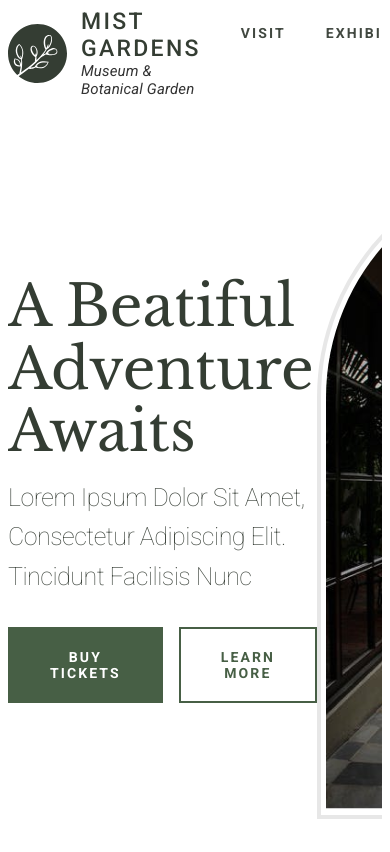
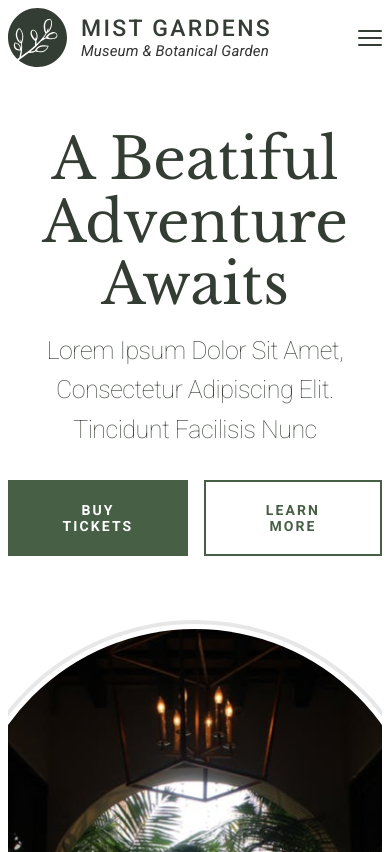
Before and after one commit to Fetyvest/garden, a plain HTML site: page index.html in a window 390 px wide. Drawn offline with nearby package versions, Linux system fonts and the light colour scheme.

Commit message:
Add files via upload

```diff
--- a/css/basic.css
+++ b/css/basic.css
@@ -8,7 +8,7 @@
 }
 
 .container {
-    max-width: 1050px;
+    max-width: 1250px;
     margin: 0 auto;
 }
 
@@ -17,10 +17,15 @@ html, body {
     overflow-x: hidden;
 }
 
-ul, ol {
+ul, ol, li {
     margin: 0;
+    list-style: none;
 }
 
 a {
     text-decoration: none;
 }
+
+img {
+    min-width: 100%;
+}
--- a/css/grettins.css
+++ b/css/grettins.css
@@ -34,18 +34,57 @@
     color: #414840;
 }
 
+.gretings__text {
+    margin-top: 15px;
+}
+
 .gretings__btn-block {
+    margin-top: 31px;
+    display: flex;
+    column-gap: 16px;
+}
 
+.btn {
+    padding: 20px 40px;
+    font-family: var(--font-roboto);
+    font-weight: 700;
+    font-size: 14px;
+    letter-spacing: 0.15em;
+    text-transform: uppercase;
+    border: 2px solid #475f45;
+    cursor: pointer;
 }
 
 .gretings__btn-tickets {
-
+    background: #475f45;
+    color: white;
 }
 
 .gretings__btn-info {
-
+    background: transparent;
+    color: #475f45;
 }
 
 .gretins__block-img {
+    border: 4px solid rgb(196, 196, 196, 0.4);
+    width: 478px;
+    height: 660px;
+    padding: 5px;
+}
 
+.gretins__block-img, .gretins__block-img img {
+    border-radius: 500px 500px 0 0;
 }
+
+@media(max-width:1080px) {
+    .gretings__content {
+        flex-direction: column;
+        align-items: center;
+        text-align: center;
+        row-gap: 64px;
+    }
+
+    .gretings__btn-block {
+        justify-content: center;
+    }
+}
--- a/css/header.css
+++ b/css/header.css
@@ -13,6 +13,7 @@
     display: flex;
     align-items: center;
     column-gap: 14px;
+    min-width: 59px;
 }
 
 .logo__title {
@@ -54,45 +55,26 @@
     padding: 15px 30px;
 }
 
-.gretings__text {
-    margin-top: 15px;
+.burger-menu {
+    display: none;
+    flex-direction: column;
+    justify-content: center;
+    row-gap: 5px;
 }
 
-.gretings__btn-block {
-    margin-top: 31px;
-    display: flex;
-    column-gap: 16px;
+.burger-menu__line {
+    width: 24px;
+    height: 2px;
+    border-radius: 8px;
+    background-color: #343D33;
 }
 
-.btn {
-    padding: 20px 40px;
-    font-family: var(--font-roboto);
-    font-weight: 700;
-    font-size: 14px;
-    letter-spacing: 0.15em;
-    text-transform: uppercase;
-    border: 2px solid #475f45;
-    cursor: pointer;
+@media(max-width: 1080px) {
+    .nav__list {
+        display: none;
+    }
+
+    .burger-menu {
+        display: flex;
+    }
 }
-
-.gretings__btn-tickets {
-    background: #475f45;
-    color: white;
-}
-
-.gretings__btn-info {
-    background: transparent;
-    color: #475f45;
-}
-
-.gretins__block-img {
-    border: 4px solid rgb(196, 196, 196, 0.4);
-    width: 478px;
-    height: 660px;
-    padding: 5px;
-}
-
-.gretins__block-img,
-.gretins__block-img img {
-    border-radius: 500px 500px 0 0;
-}
--- a/index.html
+++ b/index.html
@@ -30,6 +30,11 @@
                     <li class="nav__item nav__item_border">Membership</li>
                 </ul>
             </nav>
+            <ul class="burger-menu">
+                <li class="burger-menu__line"></li>
+                <li class="burger-menu__line"></li>
+                <li class="burger-menu__line"></li>
+            </ul>
         </div>
     </header>
 
```
